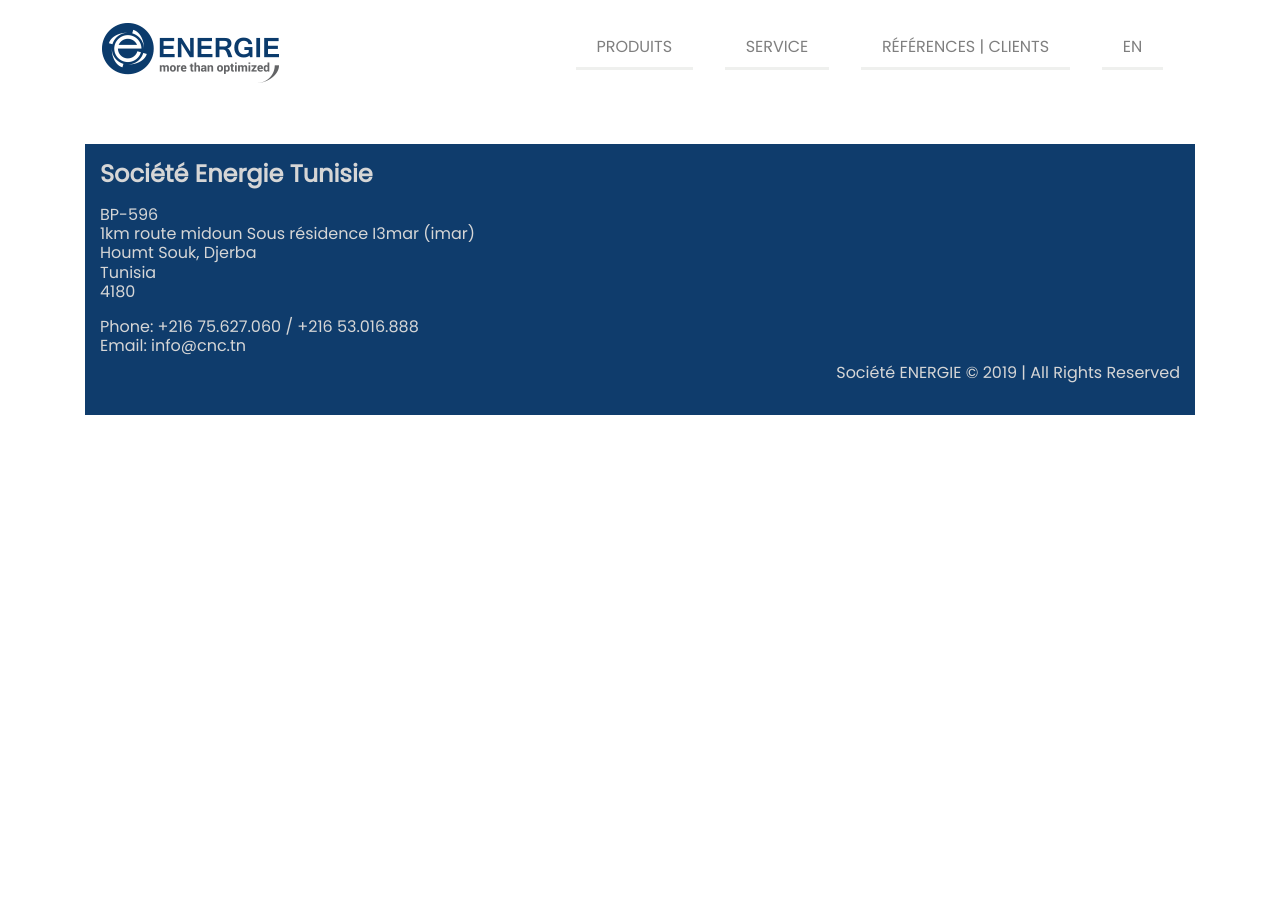
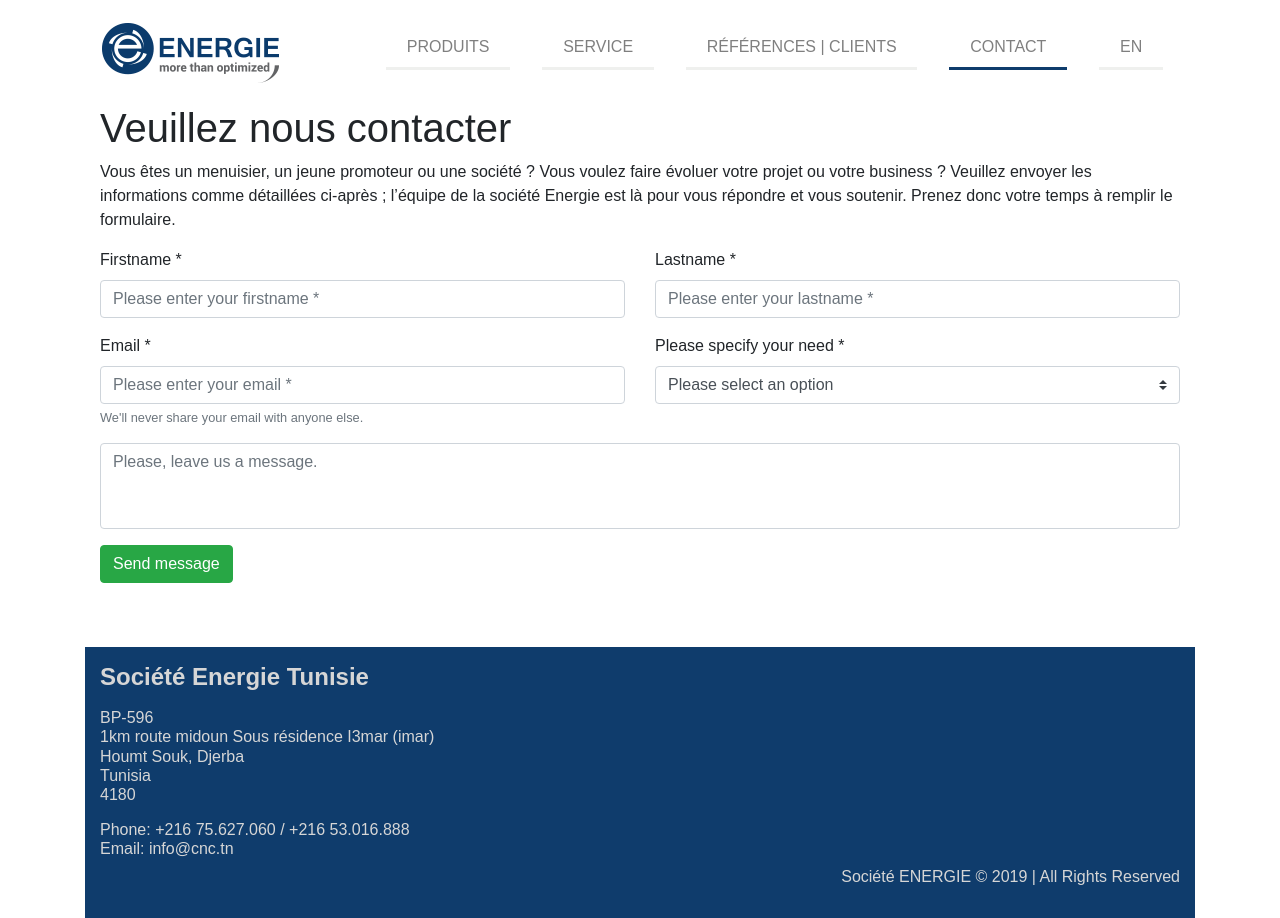
Before and after one commit to tmeftah/cnc.tn, a Nuxt app: page /contact in a window 1280 px wide. Before the commit the page ends 800 px from the top, so only its background shows below. Built offline with nearby package versions, Linux system fonts and the light colour scheme.

Commit message:
add contact form

```diff
--- /dev/null
+++ b/components/contactform.vue
@@ -0,0 +1,216 @@
+<template>
+  <b-container class="mt-2">
+    <h1>{{$t('contact_header')}}</h1>
+    <p>{{$t('contact_text')}}</p>
+    <b-form name="contact" method="POST" data-netlify="true">
+      <b-row>
+        <b-col>
+          <b-form-group
+            id="label-firstname"
+            label="Firstname *"
+            label-for="firstname"
+          >
+            <b-form-input
+              id="firstname"
+              type="text"
+              required
+              placeholder="Please enter your firstname *"
+            ></b-form-input>
+          </b-form-group>
+        </b-col>
+        <b-col>
+          <b-form-group
+            id="label-lastname"
+            label="Lastname *"
+            label-for="lastname"
+          >
+            <b-form-input
+              id="lastname"
+              type="text"
+              required
+              placeholder="Please enter your lastname *"
+            ></b-form-input>
+          </b-form-group>
+        </b-col>
+      </b-row>
+      <b-row>
+        <b-col>
+          <b-form-group
+            id="label-email"
+            label="Email *"
+            label-for="email"
+            description="We'll never share your email with anyone else."
+          >
+            <b-form-input
+              id="email"
+              type="email"
+              required
+              placeholder="Please enter your email *"
+            ></b-form-input>
+          </b-form-group>
+        </b-col>
+        <b-col>
+          <b-form-group
+            id="label-name"
+            label="Please specify your need *"
+            label-for="select"
+          >
+            <b-form-select
+              id="select"
+              v-model="selected"
+              :options="options"
+              required
+            ></b-form-select>
+          </b-form-group>
+        </b-col>
+      </b-row>
+      <b-row>
+        <b-col>
+          <b-form-group>
+            <b-form-textarea
+              id="textarea"
+              placeholder="Please, leave us a message."
+              rows="3"
+              max-rows="6"
+              required
+            ></b-form-textarea>
+          </b-form-group>
+        </b-col>
+        <b-col cols="12">
+          <b-form-group>
+            <b-button variant="success" type="submit">Send message</b-button>
+          </b-form-group>
+        </b-col>
+      </b-row>
+    </b-form>
+  </b-container>
+
+  <!-- <form id="contact-form" method="post" action="contact.php" role="form">
+    <div class="messages"></div>
+
+    <div class="controls">
+      <div class="row">
+        <div class="col-md-6">
+          <div class="form-group">
+            <label for="form_name">Firstname *</label>
+            <input
+              id="form_name"
+              type="text"
+              name="name"
+              class="form-control"
+              placeholder="Please enter your firstname *"
+              required="required"
+              data-error="Firstname is required."
+            />
+            <div class="help-block with-errors"></div>
+          </div>
+        </div>
+        <div class="col-md-6">
+          <div class="form-group">
+            <label for="form_lastname">Lastname *</label>
+            <input
+              id="form_lastname"
+              type="text"
+              name="surname"
+              class="form-control"
+              placeholder="Please enter your lastname *"
+              required="required"
+              data-error="Lastname is required."
+            />
+            <div class="help-block with-errors"></div>
+          </div>
+        </div>
+      </div>
+      <div class="row">
+        <div class="col-md-6">
+          <div class="form-group">
+            <label for="form_email">Email *</label>
+            <input
+              id="form_email"
+              type="email"
+              name="email"
+              class="form-control"
+              placeholder="Please enter your email *"
+              required="required"
+              data-error="Valid email is required."
+            />
+            <div class="help-block with-errors"></div>
+          </div>
+        </div>
+        <div class="col-md-6">
+          <div class="form-group">
+            <label for="form_need">Please specify your need *</label>
+            <select
+              id="form_need"
+              name="need"
+              class="form-control"
+              required="required"
+              data-error="Please specify your need."
+            >
+              <option value></option>
+              <option value="Request quotation">Request quotation</option>
+              <option value="Request order status">Request order status</option>
+              <option
+                value="Request copy of an invoice"
+              >Request copy of an invoice</option>
+              <option value="Other">Other</option>
+            </select>
+            <div class="help-block with-errors"></div>
+          </div>
+        </div>
+      </div>
+      <div class="row">
+        <div class="col-md-12">
+          <div class="form-group">
+            <label for="form_message">Message *</label>
+            <textarea
+              id="form_message"
+              name="message"
+              class="form-control"
+              placeholder="Message for me *"
+              rows="4"
+              required="required"
+              data-error="Please, leave us a message."
+            ></textarea>
+            <div class="help-block with-errors"></div>
+          </div>
+        </div>
+        <div class="col-md-12">
+          <input
+            type="submit"
+            class="btn btn-success btn-send"
+            value="Send message"
+          />
+        </div>
+      </div>
+      <div class="row">
+        <div class="col-md-12">
+          <p class="text-muted">
+            <strong>*</strong> These fields are required. Contact form template by
+            <a
+              href="https://bootstrapious.com/p/how-to-build-a-working-bootstrap-contact-form"
+              target="_blank"
+            >Bootstrapious</a>.
+          </p>
+        </div>
+      </div>
+    </div>
+  </form>-->
+</template>
+
+<script>
+  export default {
+    data() {
+      return {
+        selected: null,
+        options: [
+          { value: null, text: 'Please select an option' },
+          { value: 'a', text: 'This is First option' },
+          { value: 'b', text: 'Selected Option' },
+          { value: { C: '3PO' }, text: 'This is an option with object value' },
+          { value: 'd', text: 'This one is disabled', disabled: true }
+        ]
+      }
+    }
+  }
+</script>
--- a/lang/en-EN.json
+++ b/lang/en-EN.json
@@ -4,5 +4,8 @@
   "products": "products",
   "service": "service",
   "transmission_text": "Four original German ball screws ensure precise and vibration-free movement of the machine even under the most difficult cutting conditions.  The X-axis is equipped with 2 ball screws of 25 mm diameter synchronized by HTD belts and a powerful central motorization.The Y-axis is equipped with a 25 mm diameter ball screw for maximum travel speeds and acceleration and higher cutting forces, The Z-axis is equipped with a ball screw of diameter 16",
-  "fabrication_100": "100% Made in Tunisia"
+  "fabrication_100": "100% Made in Tunisia",
+  "contact": "contact",
+  "contact_text": "Are you a carpenter, a young developer or a company?       Do you want to develop your project or your business?       Please send the information as detailed below; the Energie team is there to answer and support you.       Please take your time to fill in the form.",
+  "contact_header": "Please contact us"
 }
--- a/lang/fr-FR.json
+++ b/lang/fr-FR.json
@@ -4,5 +4,8 @@
   "products": "produits",
   "service": "service",
   "transmission_text": "Quatre vis à billes <strong>d’origine Allemandes</strong> assurent un déplacement <strong>précis</strong> et sans <strong>aucune vibration</strong> de la machine même dans les conditions de coupe les plus difficiles.               <br>               <strong> L’axe X</strong> est doté de 2 vis à billes de diamètre 25 mm synchronisées par des courroies HTD et une motorisation centrale puissante.               <br>               <strong>L’axe Y</strong> est doté d’une vis à billes de diamètre 25 mm pour des vitesses de déplacements et accélération maximale et des efforts de coupe plus grand,               <br>               <strong>L’axe Z</strong> est dotée d’une vis à billes de diamètre 16",
-  "fabrication_100": "Fabrication 100% Tunisienne"
+  "fabrication_100": "Fabrication 100% Tunisienne",
+  "contact": "contact",
+  "contact_text": "Vous êtes un menuisier, un  jeune promoteur ou une société ? Vous voulez faire évoluer votre projet ou votre business ? Veuillez envoyer les informations comme détaillées ci-après ; l’équipe de la société Energie est là pour vous répondre et vous soutenir. Prenez donc votre temps à remplir le formulaire.",
+  "contact_header": "Veuillez nous contacter"
 }
--- a/layouts/default.vue
+++ b/layouts/default.vue
@@ -1,9 +1,9 @@
 <template>
-  <div class="container" style="font-family: Poppins;">
+  <b-container style="font-family: Arial">
     <Nav />
     <nuxt />
     <Footer />
-  </div>
+  </b-container>
 </template>
 <script>
   import Nav from './partials/nav'
--- a/layouts/partials/footer.vue
+++ b/layouts/partials/footer.vue
@@ -1,7 +1,6 @@
 <template>
-  <div>
   <footer class="footer py-3 mt-5">
-      <div class="container">
+    <b-container>
       <b-row>
         <b-col cols="12" class="pb-3">
           <span class="h4 name">Société Energie Tunisie</span>
@@ -10,8 +9,11 @@
           <div class="addr">
             <p>
               BP-596
-                <br />1km route midoun Sous résidence I3mar (imar) <br />Houmt
-                Souk, Djerba <br />Tunisia <br />4180
+              <br />1km route midoun Sous résidence I3mar (imar)
+              <br />Houmt
+              Souk, Djerba
+              <br />Tunisia
+              <br />4180
               <br />
             </p>
           </div>
@@ -19,7 +21,7 @@
             Phone: +216 75.627.060 / +216 53.016.888
             <br />Email: info@cnc.tn
           </div>
-            <div class="float-right  mt-2">
+          <div class="float-right mt-2">
             <p class="copyright">
               Société ENERGIE © {{ new Date().getFullYear() }} | All Rights
               Reserved
@@ -27,9 +29,8 @@
           </div>
         </b-col>
       </b-row>
-      </div>
+    </b-container>
   </footer>
-  </div>
 </template>
 
 <style>
--- a/layouts/partials/nav.vue
+++ b/layouts/partials/nav.vue
@@ -27,6 +27,10 @@
           :to="localePath('/references')"
           class="text-uppercase"
         >{{$t('ref_link')}}</b-nav-item>
+        <b-nav-item
+          :to="localePath('/contact')"
+          class="text-uppercase"
+        >{{$t('contact')}}</b-nav-item>
         <b-nav-item
           v-for="locale in availableLocales"
           :key="locale.code"
--- /dev/null
+++ b/pages/contact.vue
@@ -0,0 +1,12 @@
+<template>
+  <ContactForm />
+</template>
+<script>
+  import ContactForm from '@/components/contactform'
+
+  export default {
+    components: {
+      ContactForm
+    }
+  }
+</script>
```
Lines whose indentation alone changed are shown as unchanged.
